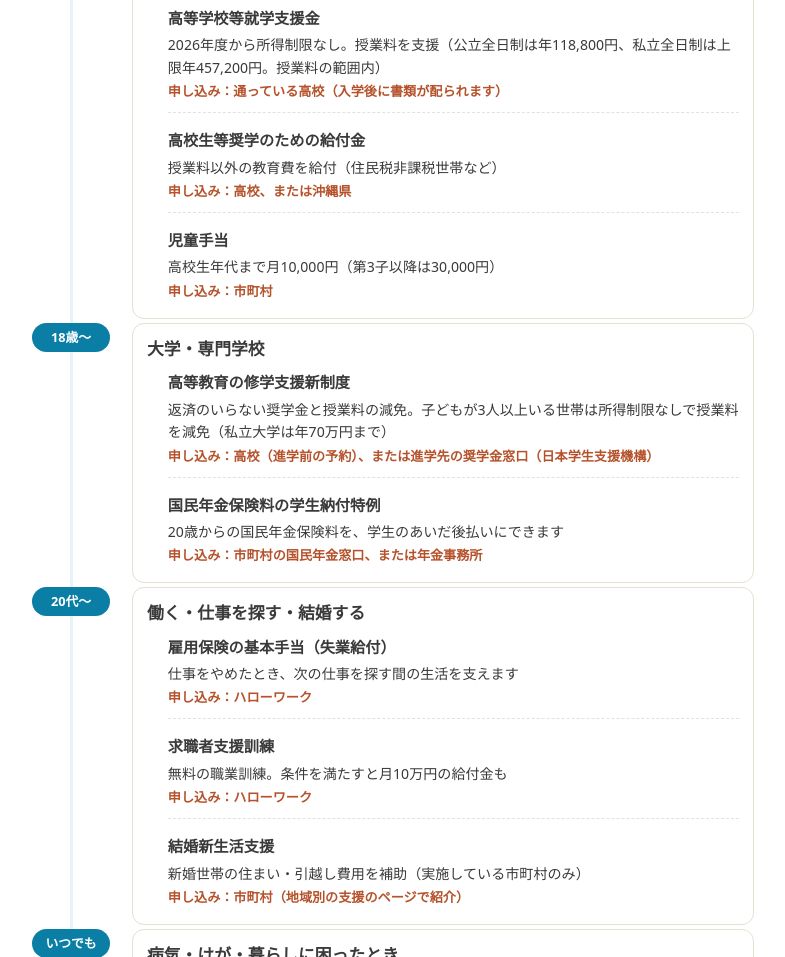
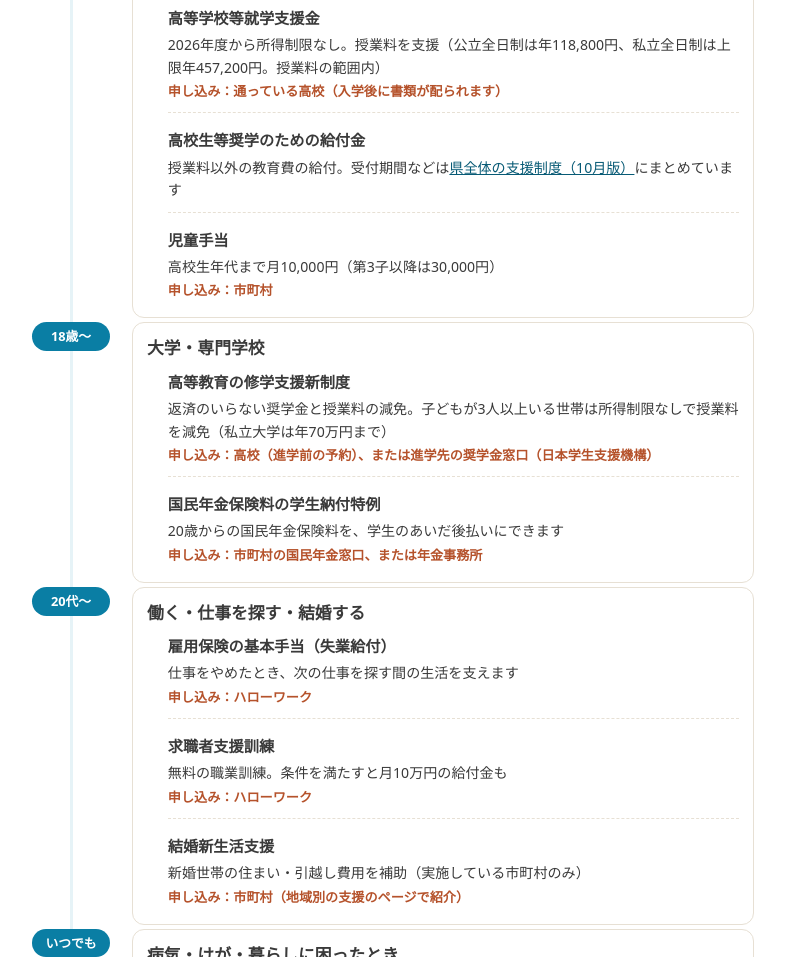
Before and after one commit to mizuno0814/okinawa-netacho, a plain HTML site: page articles/support-lifetime.html in a window 1280 px wide. Shown: the part 2491-3448 px from the top of the page, without its empty margins (250-1035 px from the left). Drawn offline with Linux system fonts and the light colour scheme; no server answers.

Commit message:
一生の支援制度マップ：県全体の記事と重なる「奨学のための給付金」を県全体の記事へのリンクに変更
Co-Authored-By: Claude Opus 5.5 <noreply@anthropic.com>

```diff
--- a/articles/support-lifetime.html
+++ b/articles/support-lifetime.html
@@ -141,7 +141,7 @@
           <div class="life-age">15〜18歳</div>
           <div class="life-body">
             <h2>高校生</h2>
-            <ul class="life-list"><li><strong>高等学校等就学支援金</strong><span>2026年度から所得制限なし。授業料を支援（公立全日制は年118,800円、私立全日制は上限年457,200円。授業料の範囲内）</span><span class="life-where">申し込み：通っている高校（入学後に書類が配られます）</span></li><li><strong>高校生等奨学のための給付金</strong><span>授業料以外の教育費を給付（住民税非課税世帯など）</span><span class="life-where">申し込み：高校、または沖縄県</span></li><li><strong>児童手当</strong><span>高校生年代まで月10,000円（第3子以降は30,000円）</span><span class="life-where">申し込み：市町村</span></li></ul>
+            <ul class="life-list"><li><strong>高等学校等就学支援金</strong><span>2026年度から所得制限なし。授業料を支援（公立全日制は年118,800円、私立全日制は上限年457,200円。授業料の範囲内）</span><span class="life-where">申し込み：通っている高校（入学後に書類が配られます）</span></li><li><strong>高校生等奨学のための給付金</strong><span>授業料以外の教育費の給付。受付期間などは<a href="support-pref-2026-10.html">県全体の支援制度（10月版）</a>にまとめています</span></li><li><strong>児童手当</strong><span>高校生年代まで月10,000円（第3子以降は30,000円）</span><span class="life-where">申し込み：市町村</span></li></ul>
           </div>
         </li>
         <li class="life-stage">
```
